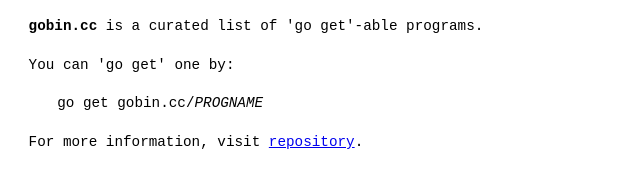
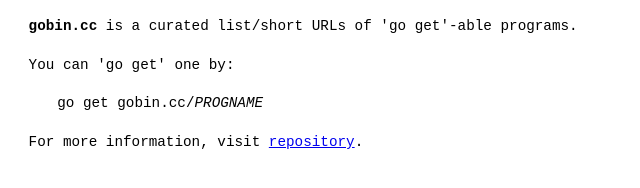
Before and after one commit to motemen/gobin.cc, a plain HTML site: page index.html in a window 1280 px wide. Shown: the whole page, without its empty margins (0-640 px from the left). Drawn offline with Linux system fonts and the light colour scheme.

Commit message:
index.html

```diff
--- a/index.html
+++ b/index.html
@@ -16,7 +16,7 @@
     </style>
   </head>
   <body>
-    <p><strong>gobin.cc</strong> is a curated list of 'go get'-able programs.</p>
+    <p><strong>gobin.cc</strong> is a curated list/short URLs of 'go get'-able programs.</p>
     <p>You can 'go get' one by:
     <pre>go get gobin.cc/<var>PROGNAME</var></pre>
     </p>
```
